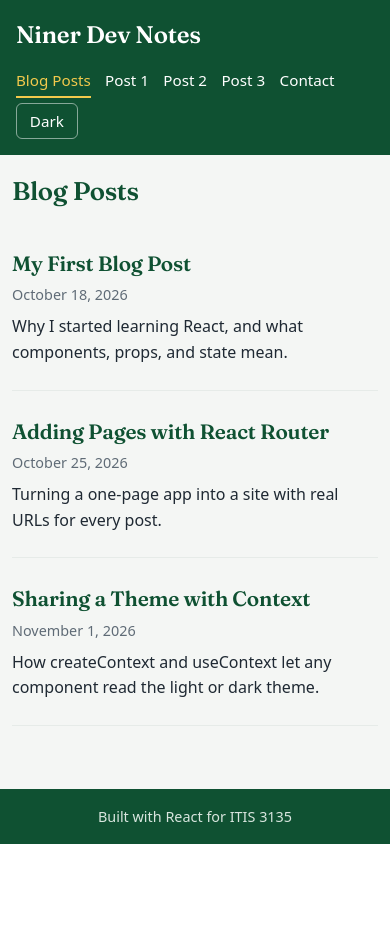
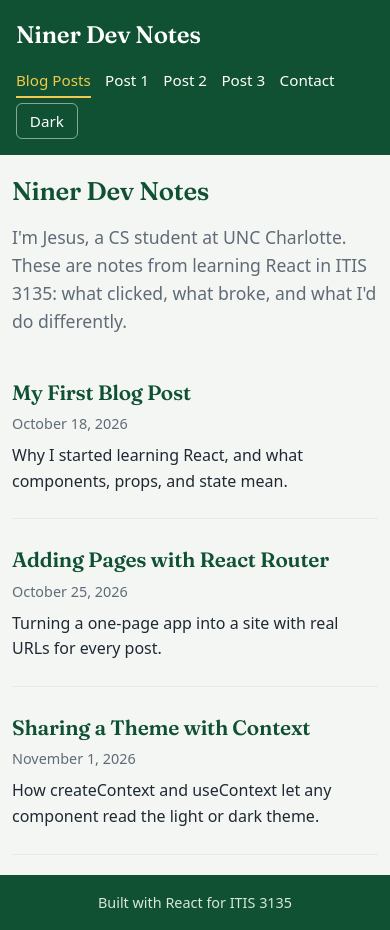
Before and after one commit to BobbyPinn/blog-lab, a React (Vite) app: page / in a window 390 px wide. Before the commit the page ends 844 px from the top, so only its background shows below. Built offline with nearby package versions, Linux system fonts and the light colour scheme.

Commit message:
Flatten post and contact pages, narrow reading column, add home page intro

```diff
--- a/src/index.css
+++ b/src/index.css
@@ -14,7 +14,6 @@ body {
   --input-bg: #fff;
   --text: #1f2933;
   --muted: #5f6b76;
-  --border: #dde3df;
   --border-strong: #c9d3cd;
   --divider: #e6ebe8;
   --heading: #0f5132;
@@ -28,7 +27,6 @@ body {
   --ok-bg: #e6f4ea;
   --ok-border: #a7d7b8;
   --ok-text: #0f5132;
-  --shadow: 0 2px 6px rgba(0,0,0,.05);
   color-scheme: light;
 }
 
@@ -38,7 +36,6 @@ body {
   --input-bg: #121a20;
   --text: #e6edf3;
   --muted: #9aa7b3;
-  --border: #2c3740;
   --border-strong: #3a4752;
   --divider: #2c3740;
   --heading: #f2c94c;
@@ -52,7 +49,6 @@ body {
   --ok-bg: #16301f;
   --ok-border: #2f6b45;
   --ok-text: #b7e4c7;
-  --shadow: 0 2px 8px rgba(0,0,0,.4);
   color-scheme: dark;
 }
 
@@ -91,14 +87,13 @@ h1, h2, h3, .brand { font-family: 'Fraunces', Georgia, serif; font-weight: 600;
 .theme-toggle:hover { border-color: #f2c94c; color: #f2c94c; }
 
 .main {
-  flex: 1; width: 100%; max-width: 780px; margin: 0 auto;
+  flex: 1; width: 100%; max-width: 680px; margin: 0 auto; /* about 65 characters per line */
   padding: 2rem 1rem; display: flex; flex-direction: column; gap: 1.5rem;
 }
 
-.card {
-  background: var(--surface); border: 1px solid var(--border); border-radius: 12px;
-  padding: 1.75rem; box-shadow: var(--shadow);
-}
+/* Flat sections, like the home page list: a thin line separates the post from its comments */
+.card + .card { border-top: 1px solid var(--divider); padding-top: 2rem; }
+article.card p { font-size: 1.06rem; }
 .post-title { margin: 0 0 .25rem; color: var(--heading); }
 .meta { margin: 0 0 1rem; color: var(--muted); font-size: .9rem; }
 h2 { margin-top: 0; color: var(--heading); }
@@ -121,6 +116,7 @@ h2 { margin-top: 0; color: var(--heading); }
 .comment .meta { margin-bottom: .2rem; }
 
 .page-title { margin: 0 0 1rem; color: var(--heading); }
+.intro { margin: 0 0 1rem; font-size: 1.1rem; color: var(--muted); }
 
 .post-list { list-style: none; padding: 0; margin: 0; }
 .post-card { padding: 1.5rem 0; border-bottom: 1px solid var(--divider); }
@@ -161,7 +157,6 @@ h2 { margin-top: 0; color: var(--heading); }
   .nav { gap: .3rem .9rem; }
   .nav a, .theme-toggle { font-size: .95rem; }
   .main { padding: 1.25rem .75rem; gap: 1.25rem; }
-  .card { padding: 1.25rem; }
   .page-title, .post-title { font-size: 1.6rem; line-height: 1.25; }
   .post-card h2 { font-size: 1.3rem; }
   .stack-form .btn { align-self: stretch; } /* full-width buttons are easier to tap */
--- a/src/pages/BlogPostsPage.jsx
+++ b/src/pages/BlogPostsPage.jsx
@@ -4,7 +4,11 @@ import { posts } from '../data/posts.js'
 function BlogPostsPage() {
   return (
     <section>
-      <h1 className="page-title">Blog Posts</h1>
+      <h1 className="page-title">Niner Dev Notes</h1>
+      <p className="intro">
+        I'm Jesus, a CS student at UNC Charlotte. These are notes from learning React in
+        ITIS 3135: what clicked, what broke, and what I'd do differently.
+      </p>
       <ul className="post-list">
         {posts.map((post) => (
           <li key={post.id} className="post-card">
```
